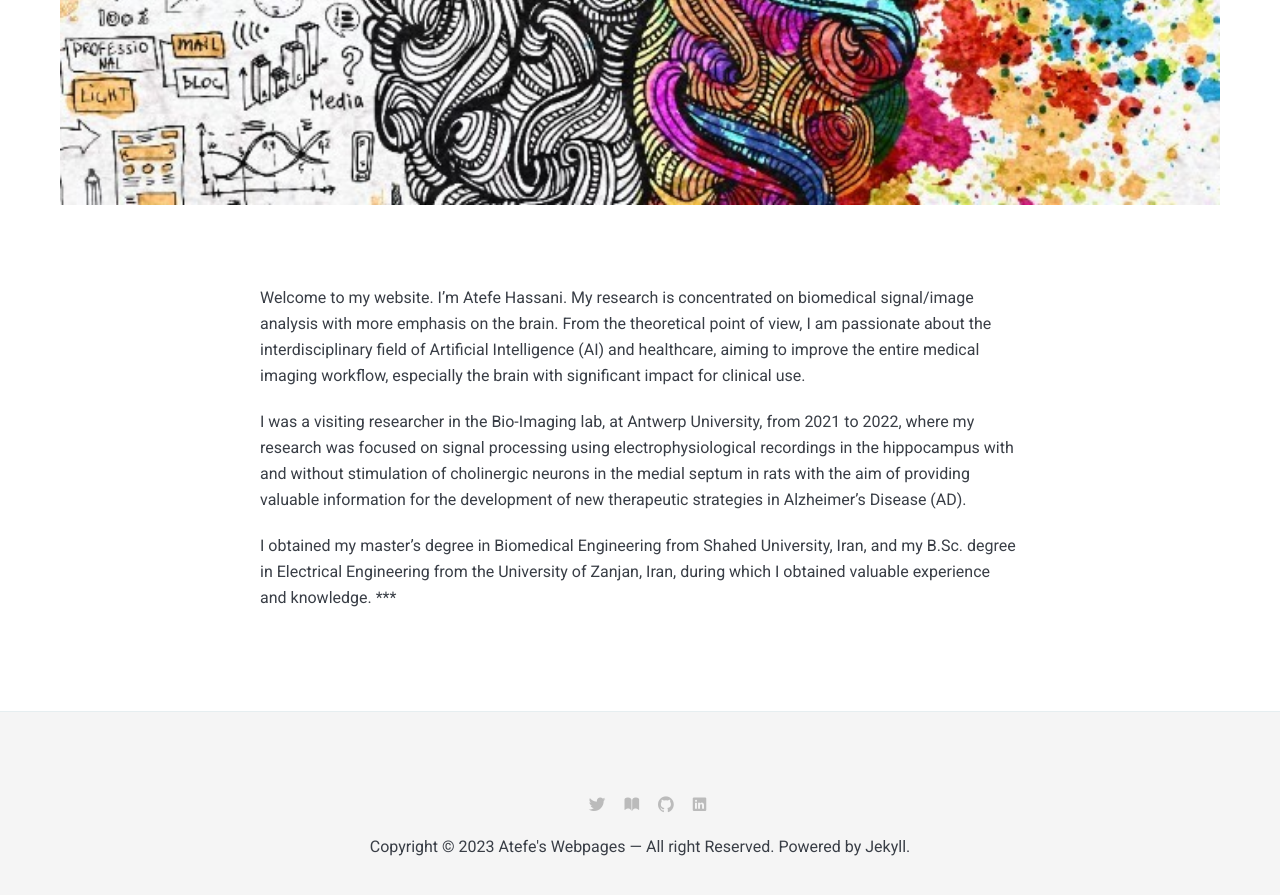
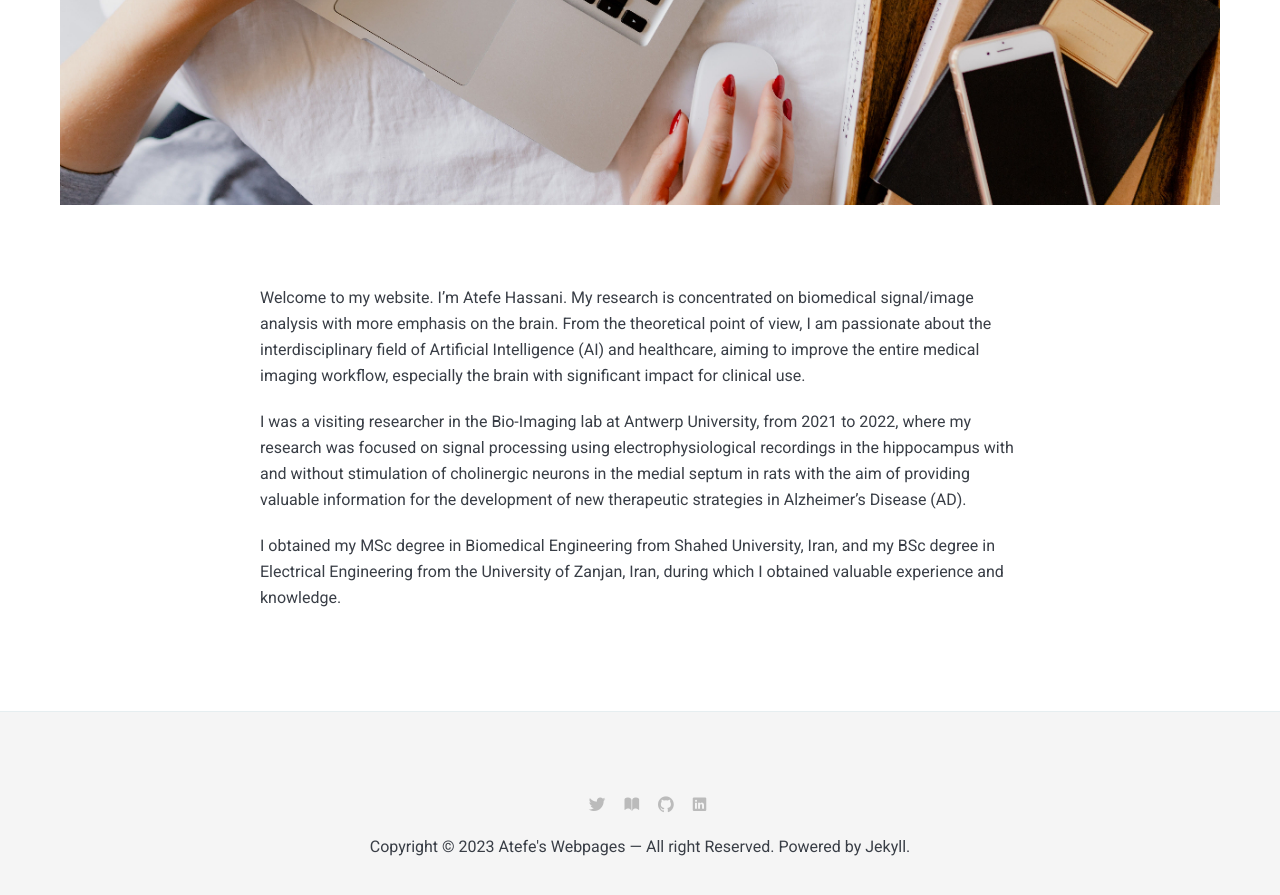
Before and after one commit to HassaniAtefe/hassaniatefe.github.io, a Jekyll site: the page built from _pages/about.md, in a window 1280 px wide and 900 px high, scrolled down 706 px. Shown: the top 895 px of the window. Built offline with Jekyll 4.4.1, drawn with Linux system fonts in a browser that asks for light colours; nearby versions of some CDN libraries.

Commit message:
updated pic about

```diff
--- a/_pages/about.md
+++ b/_pages/about.md
@@ -2,16 +2,16 @@
 layout: page
 title: About
 permalink: /about/
-image: pic_about.jpeg
+image: pic_about.jpg
 ---
 
 Welcome to my website. I’m Atefe Hassani. My research is concentrated on biomedical signal/image analysis with more emphasis on the brain. From the theoretical point of view, I am passionate about the interdisciplinary field of Artificial Intelligence (AI) and healthcare, aiming to improve the entire medical imaging workflow, especially the brain with significant impact for clinical use.
 
 
-I was a visiting researcher in the Bio-Imaging lab, at Antwerp University, from 2021 to 2022, where my research was focused on signal processing using electrophysiological recordings in the hippocampus with and without stimulation of cholinergic neurons in the medial septum in rats with the aim of providing valuable information for the development of new therapeutic strategies in Alzheimer's Disease (AD).
+I was a visiting researcher in the Bio-Imaging lab at Antwerp University, from 2021 to 2022, where my research was focused on signal processing using electrophysiological recordings in the hippocampus with and without stimulation of cholinergic neurons in the medial septum in rats with the aim of providing valuable information for the development of new therapeutic strategies in Alzheimer's Disease (AD).
 
-I obtained my master’s degree in Biomedical Engineering from Shahed University, Iran, and my B.Sc. degree in Electrical Engineering from the University of Zanjan, Iran, during which I obtained valuable experience and knowledge.
-***
+I obtained my MSc degree in Biomedical Engineering from Shahed University, Iran, and my BSc degree in Electrical Engineering from the University of Zanjan, Iran, during which I obtained valuable experience and knowledge.
+
 
 <!-- #### Austin scenester...
 <small>2008 - 2018</small>
```
Also changed, not shown: images/pic_about.jpg.
